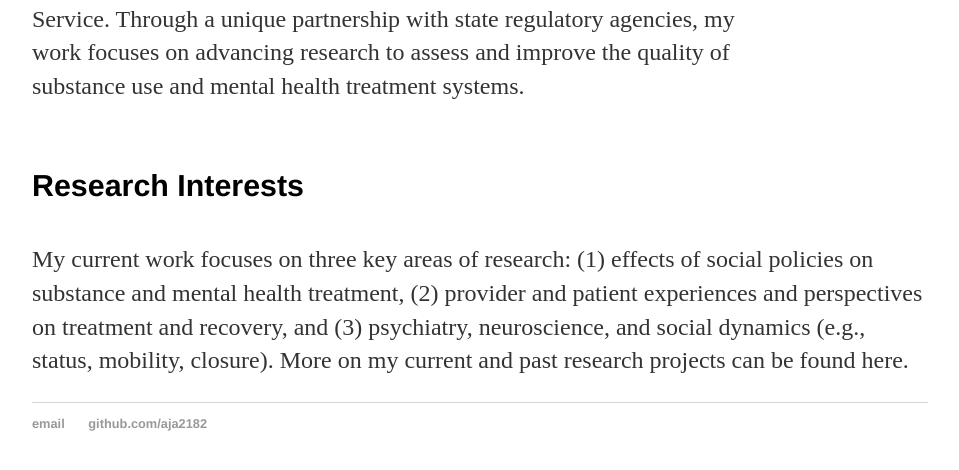
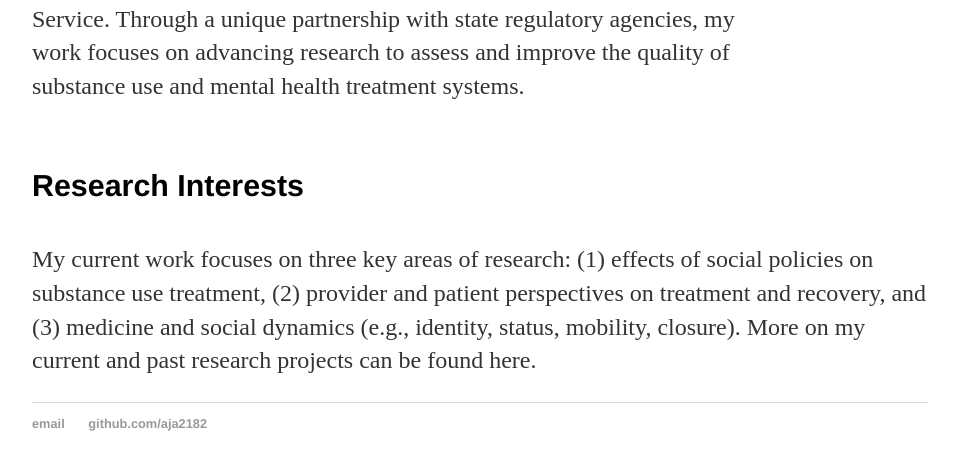
Before and after one commit to aja2182/aja2182.github.io, a Jekyll site: the page built from about/index.html, in a window 1280 px wide, cut to the strip 363-833 px from the top of the page. Shown: the whole strip, without its empty margins (160-1119 px from the left). Built offline with Jekyll 4.4.1, drawn with Linux system fonts in a browser that asks for light colours.

Commit message:
Update index.html

```diff
--- a/about/index.html
+++ b/about/index.html
@@ -70,7 +70,7 @@ title: About me
 
     <h4>Research Interests</h4>
 
-    <p> My current work focuses on three key areas of research: (1) effects of social policies on substance and mental health treatment, (2)  provider and patient experiences and perspectives on treatment and recovery, and (3) psychiatry, neuroscience, and social dynamics (e.g., status, mobility, closure).  More on my current and past research projects can be found here. </p>
+    <p> My current work focuses on three key areas of research: (1) effects of social policies on substance use treatment, (2)  provider and patient perspectives on treatment and recovery, and (3) medicine and social dynamics (e.g., identity, status, mobility, closure).  More on my current and past research projects can be found here. </p>
 
 
 </body>
```
